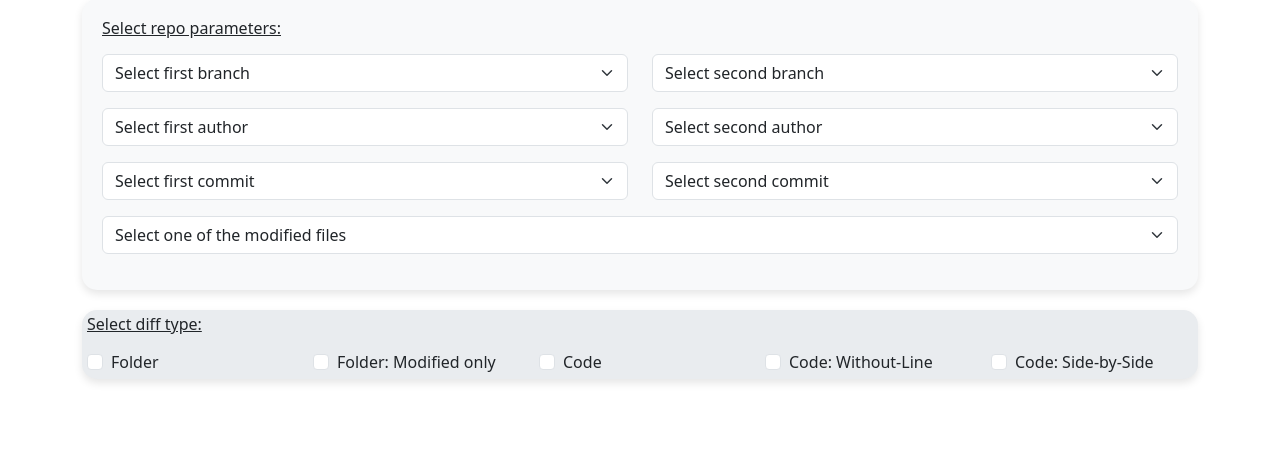
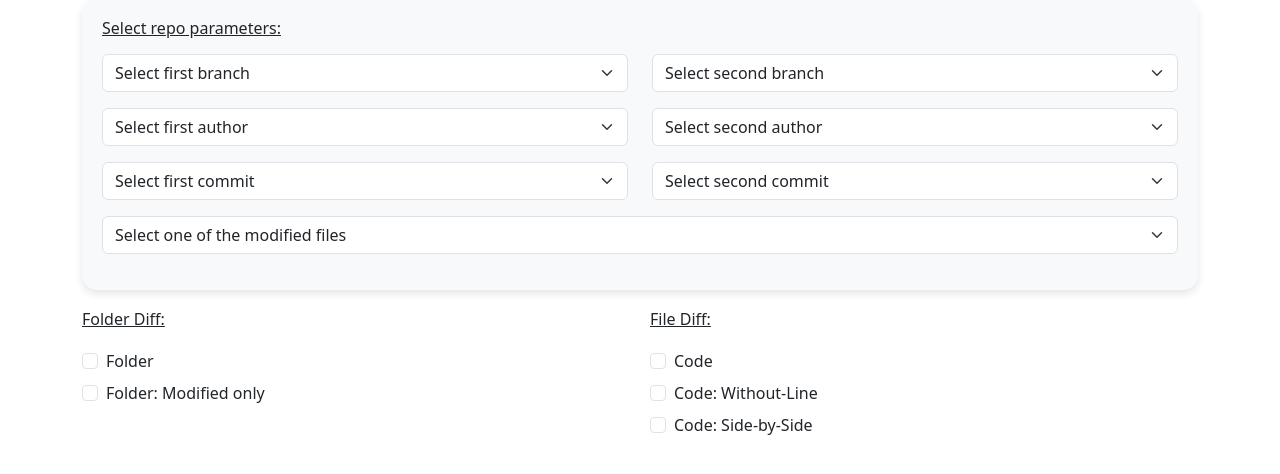
Before and after one commit to maddytae/gitexplorer, a Flask app: template templates/repo.html in a window 1280 px wide. Shown: the part 49-523 px from the top of the page. Run offline with Flask 3, Linux system fonts and the light colour scheme; the template is opened without the code that fills it, so the values that code supplies are empty; some libraries are stand-ins or nearby versions.

Commit message:
saving work

```diff
--- a/templates/checkbox.html
+++ b/templates/checkbox.html
@@ -1,51 +1,40 @@
 <!-- Checkbox within a custom background -->
-<div class="custom-bg custom-bg-alt">
-    <div class="row mb-3">
-        <!-- Heading for the Diff Type with reduced margin -->
-        <div class="col-md-12">
-            <h6 class="heading-margin" style="text-decoration: underline;">Select diff type:</h6>
-        </div>
-    </div>
-
 <div class="row">
+    <!-- First box with first two checkboxes -->
+    <div class="col-md-6" style="padding-right: 10px;">
+        <h6 class="heading-margin" style="text-decoration: underline; margin-bottom: 20px;">Folder Diff:</h6> <!-- Increased margin-bottom for more space -->
         <!-- Folder Checkbox -->
-        <div class="col">
-            <div class="form-check">
+        <div class="form-check mb-2"> <!-- Reduced margin-bottom to decrease gap between checkboxes -->
             <input class="form-check-input" type="checkbox" id="showFolderCheckbox" data-url="{{ diff_files['folder_diff'] }}">
             <label class="form-check-label" for="showFolderCheckbox">Folder</label>
         </div>
-        </div>
 
         <!-- Folder Checkbox Modifications only -->
-        <div class="col">
-            <div class="form-check">
+        <div class="form-check mb-2"> <!-- Reduced margin-bottom to decrease gap between checkboxes -->
             <input class="form-check-input" type="checkbox" id="showFolderCheckboxmodifications" data-url="{{ diff_files['folder_diff_mod'] }}">
             <label class="form-check-label" for="showFolderCheckboxmodifications">Folder: Modified only</label>
         </div>
     </div>
 
+    <!-- Second box with remaining three checkboxes -->
+    <div class="col-md-6" style="padding-left: 10px;">
+        <h6 class="heading-margin" style="text-decoration: underline; margin-bottom: 20px;">File Diff:</h6> <!-- Increased margin-bottom for more space -->
         <!-- Code Checkbox -->
-        <div class="col">
-            <div class="form-check">
+        <div class="form-check mb-2"> <!-- Reduced margin-bottom to decrease gap between checkboxes -->
             <input class="form-check-input" type="checkbox" id="showCodeCheckbox" data-url="{{ diff_files['line_diff'] }}">
             <label class="form-check-label" for="showCodeCheckbox">Code</label>
         </div>
-        </div>
 
         <!-- Code (w/o line) Checkbox -->
-        <div class="col">
-            <div class="form-check">
+        <div class="form-check mb-2"> <!-- Reduced margin-bottom to decrease gap between checkboxes -->
             <input class="form-check-input" type="checkbox" id="showCodeWoLineCheckbox" data-url="{{ diff_files['no_line_diff'] }}">
             <label class="form-check-label" for="showCodeWoLineCheckbox">Code: Without-Line</label>
         </div>
-        </div>
 
         <!-- Code Side by Side Checkbox -->
-        <div class="col">
-            <div class="form-check">
+        <div class="form-check mb-2"> <!-- Reduced margin-bottom to decrease gap between checkboxes -->
             <input class="form-check-input" type="checkbox" id="showCodeSideBySideCheckbox" data-url="{{ diff_files['side_by_side_diff'] }}">
             <label class="form-check-label" for="showCodeSideBySideCheckbox">Code: Side-by-Side</label>
         </div>
     </div>
 </div>
-</div>
```
Lines whose indentation alone changed are shown as unchanged.
